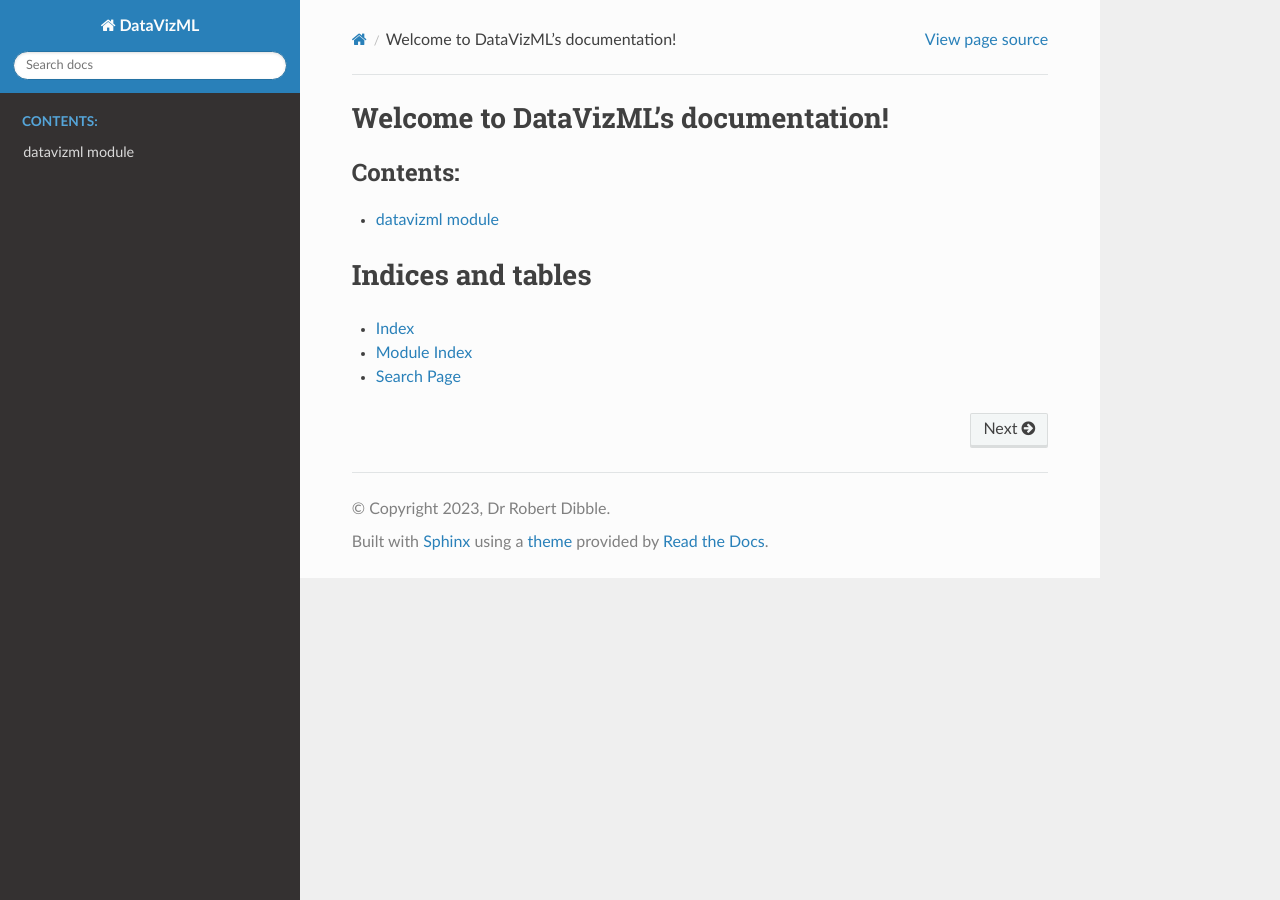
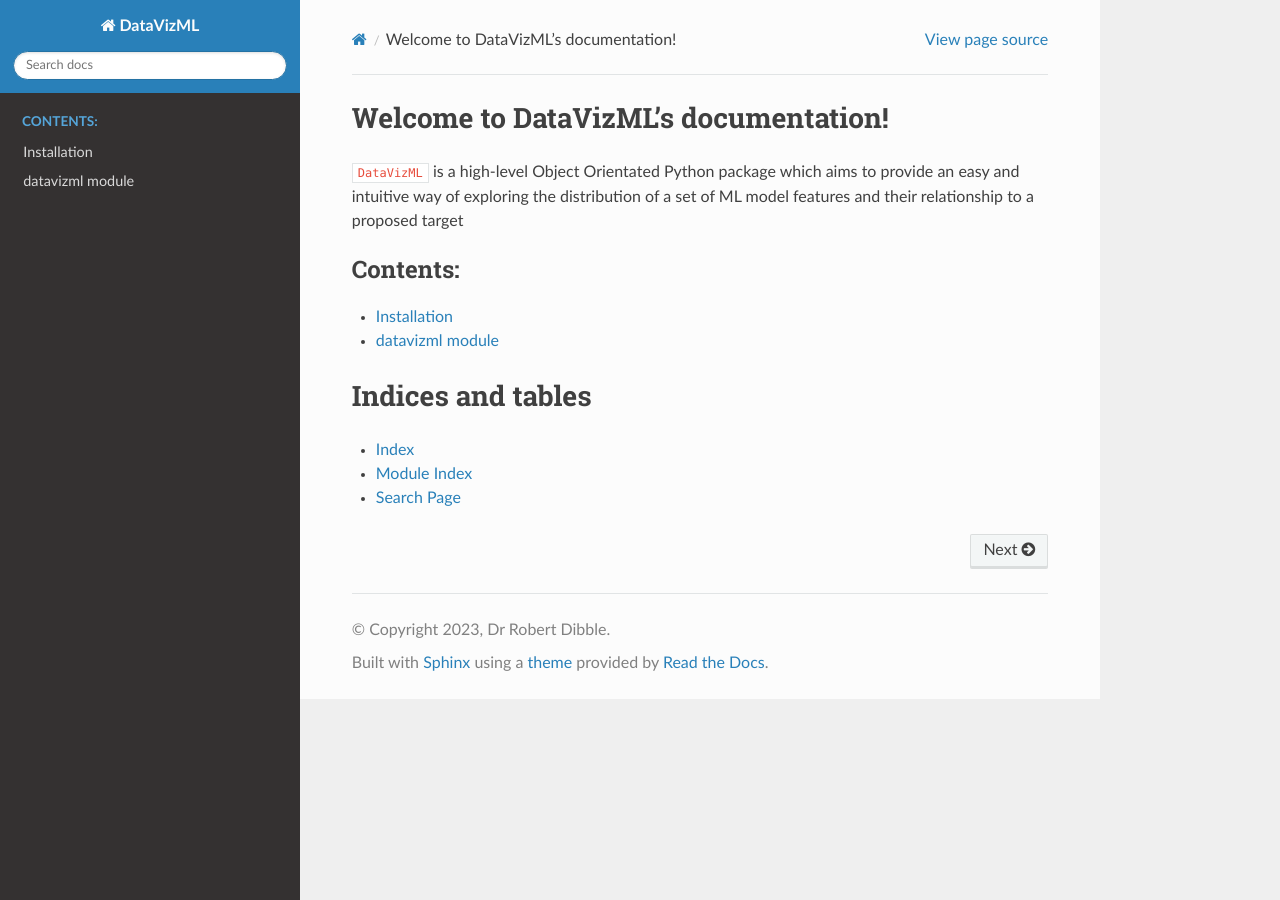
Before and after one commit to dibble07/datavizml, a Sphinx documentation site: the page built from docs/source/index.rst, in a window 1280 px wide. Built offline with Sphinx 7.4.7 and the Read the Docs theme 2.0.0, drawn with Linux system fonts in a browser that asks for light colours.

Commit message:
Add intro and install

```diff
--- a/docs/source/index.rst
+++ b/docs/source/index.rst
@@ -6,10 +6,13 @@
 Welcome to DataVizML's documentation!
 =====================================
 
+``DataVizML`` is a high-level Object Orientated Python package which aims to provide an easy and intuitive way of exploring the distribution of a set of ML model features and their relationship to a proposed target
+
 .. toctree::
    :maxdepth: 2
    :caption: Contents:
 
+   install
    datavizml
 
 Indices and tables
```
Also changed, not shown: docs/source/install.rst (added, +8 -0 lines).
